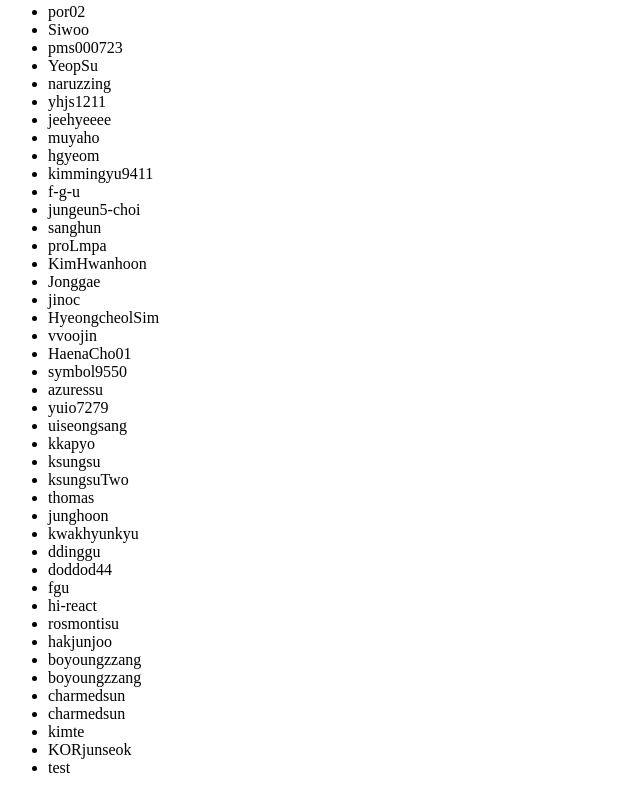
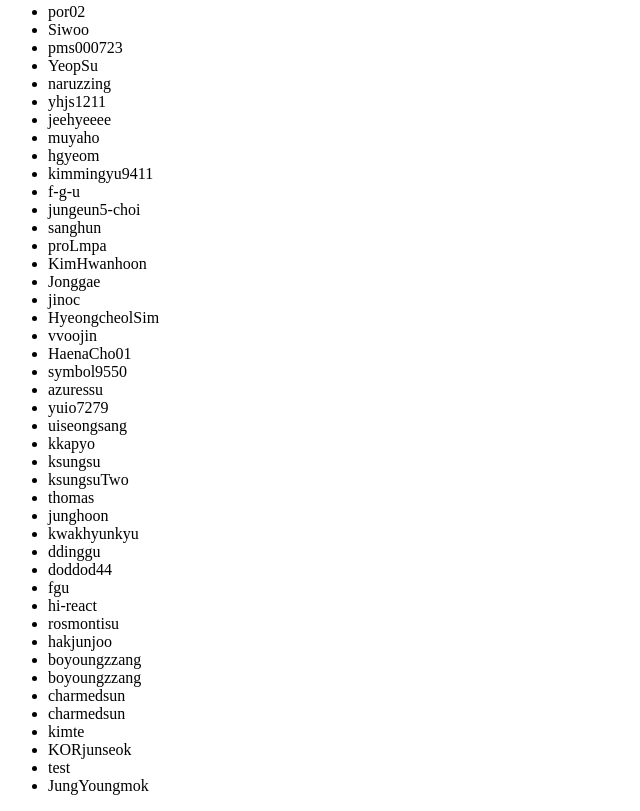
Before and after one commit to kangtegong/collaboration, a plain HTML site: page index.html in a window 1280 px wide. Shown: the part 7461-8272 px from the top of the page, without its empty margins (0-640 px from the left). Drawn offline with Linux system fonts and the light colour scheme.

Commit message:
add my username in index.html

```diff
--- a/index.html
+++ b/index.html
@@ -457,6 +457,7 @@
       <li>kimte</li>
       <li>KORjunseok</li>
       <li>test</li>
+      <li>JungYoungmok</li>
     </ul>
   </body>
 </html>
```
